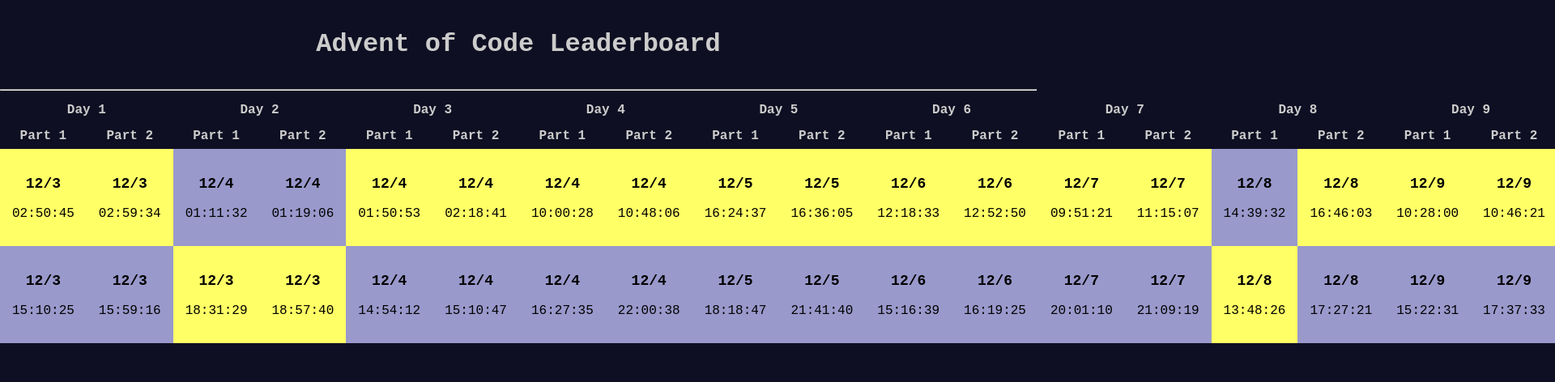
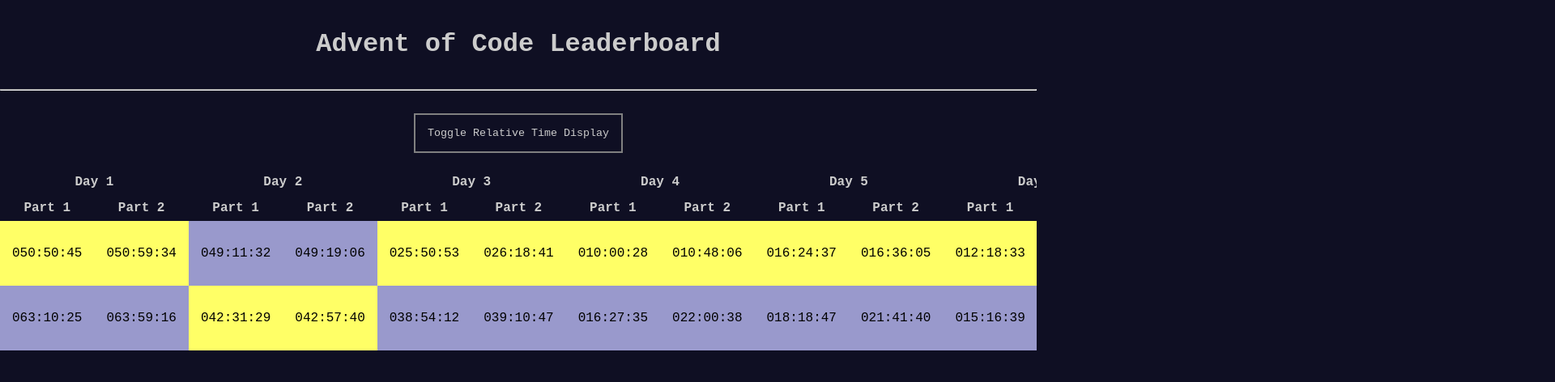
Before and after one commit to Ecpii/aoc-leaderboard-display, a React (Create React App) app: page / in a window 1280 px wide. Shown: the top 472 px of the page at 81% size, 1920 px wide, since content can reach past the window. Built offline with nearby package versions, Linux system fonts and the light colour scheme.

Commit message:
created state variables to change time displays, does not work though

```diff
--- a/public/index.html
+++ b/public/index.html
@@ -2,7 +2,7 @@
 <html lang="en">
   <head>
     <meta charset="utf-8" />
-    <link rel="icon" href="%PUBLIC_URL%/favicon.ico" />
+    <link rel="icon" href="https://adventofcode.com/favicon.png" />
     <meta name="viewport" content="width=device-width, initial-scale=1" />
     <meta name="theme-color" content="#000000" />
     <meta
--- a/src/App.css
+++ b/src/App.css
@@ -16,6 +16,20 @@
 
 th, td {
     padding: 15px;
+}
+
+button {
+    display: block;
+    margin: 20px auto;
+    background-color: transparent;
+    color: #ccc;
+    font-family: 'Source Code Pro', monospace;
+    border: 2px solid grey;
+    padding: 15px;
+}
+
+.tableArea {
+    overflow: auto
 }
 
 .bigHead {
--- a/src/App.js
+++ b/src/App.js
@@ -6,6 +6,7 @@
 function App() {
     const [leaderboardData, setLeaderboardData] = useState([])
     const [leaderboardPlacings, setLeaderboardPlacings] = useState([])
+    const [relativeTimeUsed, setRelativeTimeUsed] = useState(true)
     const fetchLeaderboardData = () => {
         fetch('data.json', {
             headers: {
@@ -20,15 +21,16 @@
             .then((data) => {
                 console.log(data);
                 setLeaderboardData(Object.values(data.members));
-                // generatePlacings()
             });
     }
-    const generateTimestampCell = ({cell: {value}}) => {
+    const generateTimestampCell = ({cell: {value}}, puzzleDay) => {
         let date = new Date(parseInt(value, 10) * 1000)
         let day = date.getDate()
-        let hours = '0' + date.getHours()
+        let hours
         let minutes = '0' + date.getMinutes()
         let seconds = '0' + date.getSeconds()
+        if (!relativeTimeUsed) {
+            hours = '0' + date.getHours()
             return (
                 <>
                     <p className='timestamp-day'>
@@ -39,8 +41,18 @@
                     </p>
                 </>
             )
+        } else {
+            hours = '00' + (date.getHours() + 24 * (day - puzzleDay))
+            return (
+                <>
+                    <p className='timestamp-time'>
+                        {hours.substr(-3)}:{minutes.substr(-2)}:{seconds.substr(-2)}
+                    </p>
+                </>
+            )
         }
-    const generateTable = () => {
+    }
+    const generateTableColumns = () => {
         let tableColumns = []
         for (let i = 1; i <= 25; i++) {
             tableColumns.push({
@@ -49,12 +61,12 @@
                     {
                         Header: 'Part 1',
                         accessor: 'completion_day_level.' + i + '.1.get_star_ts',
-                        Cell: generateTimestampCell
+                        Cell: (cell) => generateTimestampCell(cell, i)
                     },
                     {
                         Header: 'Part 2',
                         accessor: 'completion_day_level.' + i + '.2.get_star_ts',
-                        Cell: generateTimestampCell
+                        Cell: (cell) => generateTimestampCell(cell, i)
                     }
                 ]
             })
@@ -62,7 +74,7 @@
         return tableColumns
     }
     const columns = useMemo(
-        generateTable, []
+        generateTableColumns, []
     )
     const generatePlacings = () => {
         let placingsArray = []
@@ -71,9 +83,6 @@
             let currentDayPlacings = []
             for (let memberIndex = 0; memberIndex < leaderboardData.length; memberIndex++) {
                 let puzzleTimestamps = leaderboardData[memberIndex]['completion_day_level']
-                console.log("i = " + i)
-                console.log("memberIndex = " + memberIndex)
-                console.log(puzzleTimestamps[Math.floor(i / 2) + 1][i % 2 + 1]['get_star_ts'])
                 currentDayTimes.push(
                     parseInt(
                         puzzleTimestamps[Math.floor(i / 2) + 1][i % 2 + 1]['get_star_ts'],
@@ -81,7 +90,6 @@
                     )
                 )
             }
-            console.log(currentDayTimes)
             for (let j = 0; j < currentDayTimes.length; j++) {
                 let myPlacing = 0
                 for (let k = 0; k < currentDayTimes.length; k++) {
@@ -92,7 +100,6 @@
                 currentDayPlacings.push(myPlacing)
             }
             placingsArray.push(currentDayPlacings)
-            console.log(currentDayPlacings)
         }
         setLeaderboardPlacings(placingsArray)
     }
@@ -113,8 +120,13 @@
         <div className="App">
             <header className="App-header">
                 <h1>Advent of Code Leaderboard</h1>
-                <hr />
+                <hr/>
+                <div className='tableArea'>
+                    <button onClick={() => setRelativeTimeUsed(!relativeTimeUsed)}>
+                        Toggle {relativeTimeUsed ? 'Relative' : 'Absolute'} Time Display
+                    </button>
                     <Table columns={columns} data={leaderboardData} rankings={leaderboardPlacings}/>
+                </div>
             </header>
         </div>
     );
--- a/src/Table.js
+++ b/src/Table.js
@@ -11,7 +11,6 @@
     } = useTable({
         columns, data
     })
-    console.log(rankings)
 
     if (rankings.length) {
         return (
```
Also changed, not shown: 1 other file (tests, documents, lock files or other folders). Lines whose indentation alone changed are shown as unchanged.
